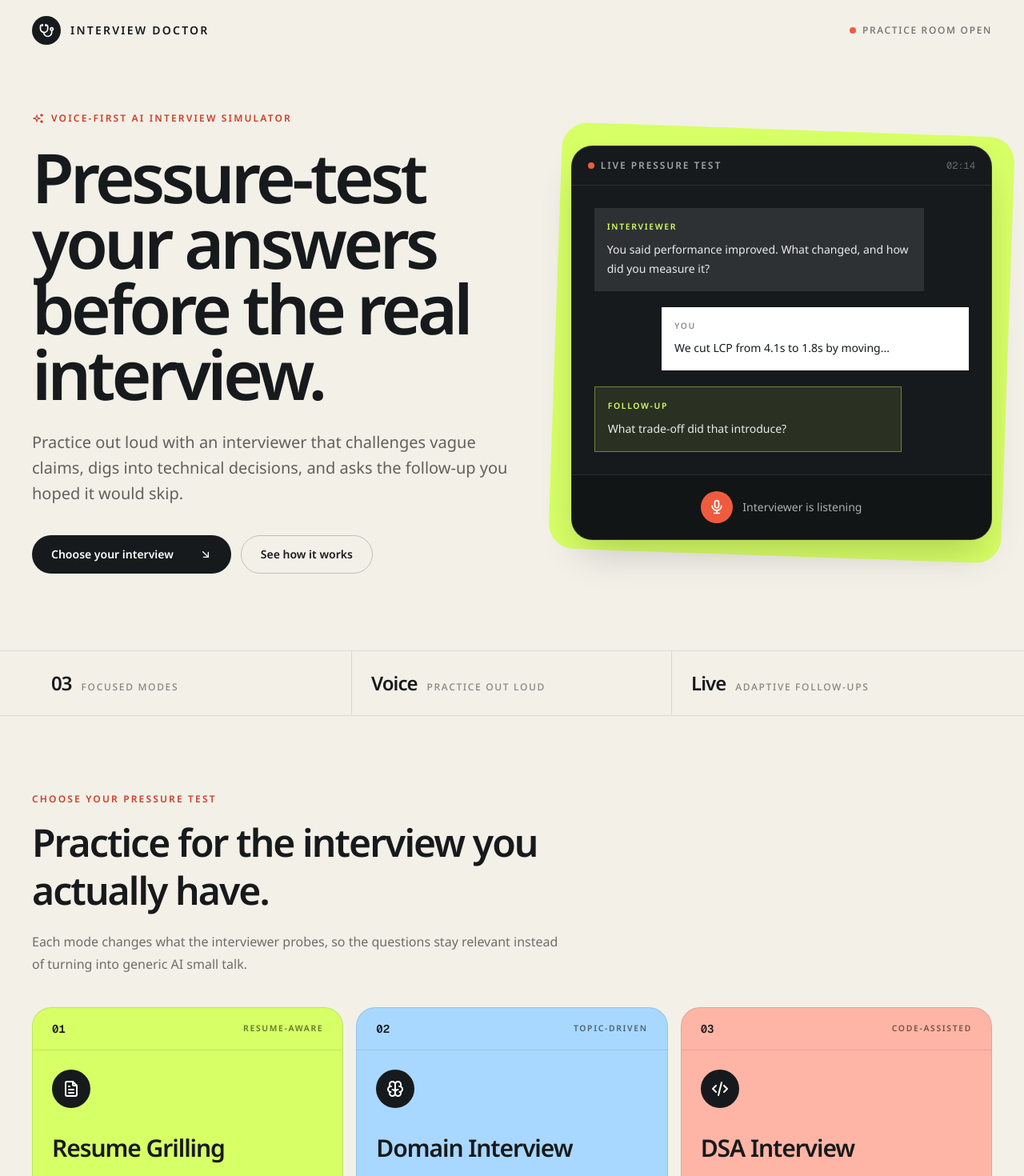
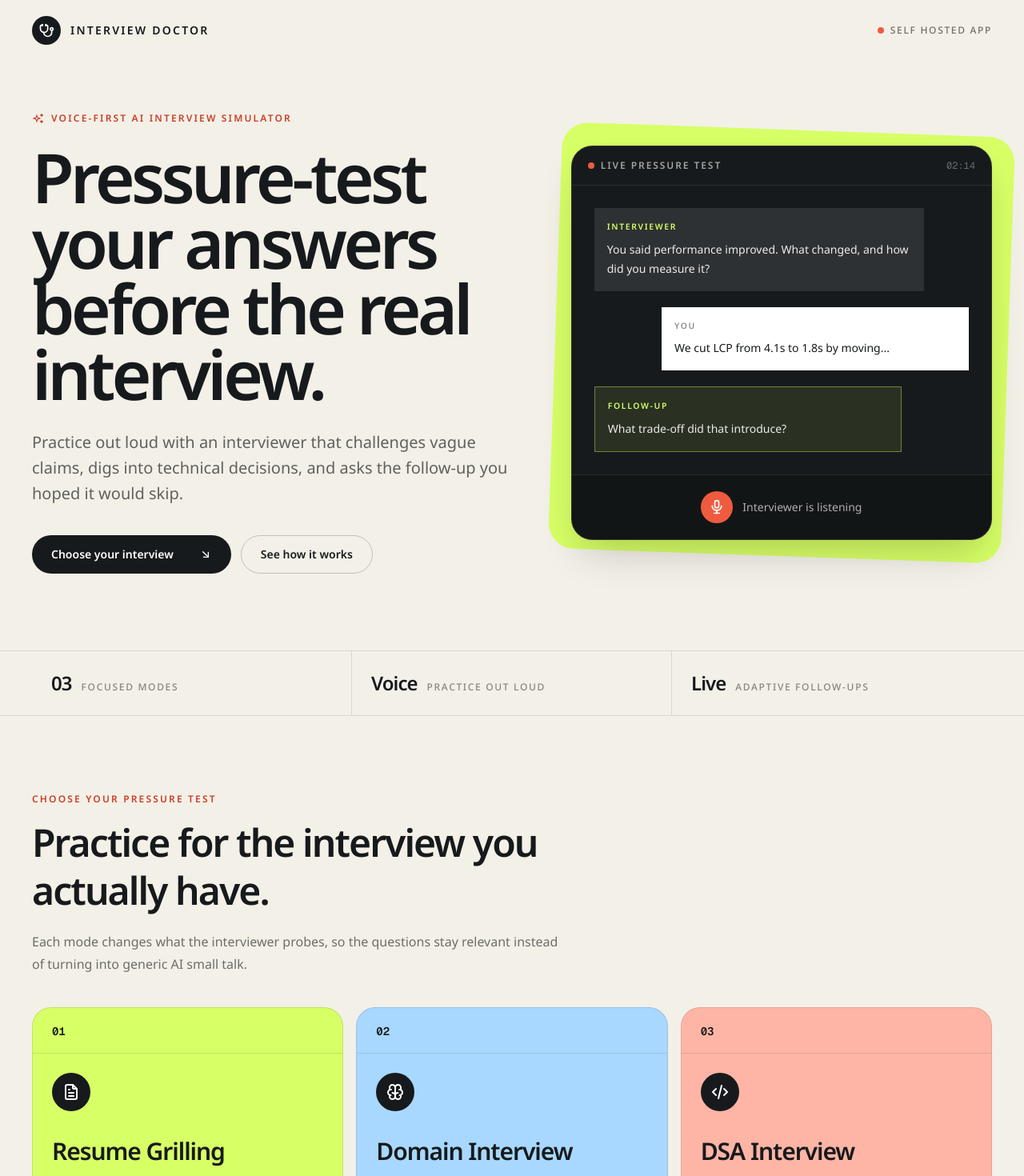
Before and after one commit to cs-siddhartha/interview-doctor, a Next.js app in the folder frontend/: page / in a window 1280 px wide. Shown: the top 1470 px of the page at 80% size. Built offline with nearby package versions, Linux system fonts and the light colour scheme.

Commit message:
refactor(ui): simplify interview labels and setup copy

```diff
--- a/frontend/components/interview/landing-header.tsx
+++ b/frontend/components/interview/landing-header.tsx
@@ -22,7 +22,7 @@ export function LandingHeader() {
         </Link>
         <span className="hidden items-center gap-2 text-xs font-medium uppercase tracking-[0.14em] text-black/55 sm:flex">
           <span className="size-2 rounded-full bg-[#ef5b3f]" />
-          Practice room open
+          Self hosted app
         </span>
       </nav>
 
--- a/frontend/components/interview/mode-card.tsx
+++ b/frontend/components/interview/mode-card.tsx
@@ -19,12 +19,9 @@ export function ModeCard({ mode }: ModeCardProps) {
     <article
       className={`group flex min-h-[420px] flex-col overflow-hidden rounded-[1.5rem] border border-black/10 ${presentation.surface}`}
     >
-      <div className="flex items-center justify-between border-b border-black/10 px-6 py-4">
+      <div className="border-b border-black/10 px-6 py-4">
         <span className="font-mono text-sm font-semibold">
           {presentation.number}
-        </span>
-        <span className="text-[0.65rem] font-semibold uppercase tracking-[0.16em] text-black/55">
-          {mode.signal}
         </span>
       </div>
 
--- a/frontend/components/interview/session-page.tsx
+++ b/frontend/components/interview/session-page.tsx
@@ -57,7 +57,7 @@ export function SessionPage({
             <div className={isDsa ? "grid gap-6 2xl:grid-cols-[1fr_400px]" : ""}>
               <SessionTurnPanel
                 modeId={mode.mode}
-                modeSignal={mode.signal}
+                modeTitle={mode.title}
                 sessionId={sessionId}
                 initialState={sessionState}
                 initialTranscript={transcript}
@@ -122,9 +122,6 @@ function SessionHeader({
             <ModeIcon className="size-6" aria-hidden="true" />
           </span>
           <div>
-            <p className="mb-1 text-[0.65rem] font-semibold uppercase tracking-[0.16em] text-black/45">
-              {mode.signal}
-            </p>
             <h1 className="text-3xl font-semibold tracking-[-0.04em] sm:text-4xl">
               {mode.title}
             </h1>
--- a/frontend/components/interview/session-turn-panel.tsx
+++ b/frontend/components/interview/session-turn-panel.tsx
@@ -9,7 +9,7 @@ import { type InterviewModeId } from "@/lib/interview-options";
 import { type TranscriptTurn } from "@/lib/schemas/session";
 
 type SessionTurnPanelProps = {
-  modeSignal: string;
+  modeTitle: string;
   modeId: InterviewModeId;
   sessionId: string;
   initialState: string;
@@ -19,7 +19,7 @@ type SessionTurnPanelProps = {
 };
 
 export function SessionTurnPanel({
-  modeSignal,
+  modeTitle,
   modeId,
   sessionId,
   initialState,
@@ -48,7 +48,7 @@ export function SessionTurnPanel({
     <div className="space-y-6">
       <VoiceSessionPanel
         modeId={modeId}
-        modeSignal={modeSignal}
+        modeTitle={modeTitle}
         question={
           session.hasStarted
             ? session.currentQuestion ?? SESSION_COPY.waitingForQuestionMessage
--- a/frontend/components/interview/session/voice-session-panel.tsx
+++ b/frontend/components/interview/session/voice-session-panel.tsx
@@ -19,7 +19,7 @@ import { StatusMetric } from "./status-metric";
 
 type VoiceSessionPanelProps = {
   modeId: InterviewModeId;
-  modeSignal: string;
+  modeTitle: string;
   question: string;
   turnState: string;
   recorderState: RecorderState;
@@ -36,7 +36,7 @@ type VoiceSessionPanelProps = {
 
 export function VoiceSessionPanel({
   modeId,
-  modeSignal,
+  modeTitle,
   question,
   turnState,
   recorderState,
@@ -72,7 +72,7 @@ export function VoiceSessionPanel({
           />
           <StatusMetric
             label={SESSION_COPY.metrics.mode.label}
-            value={modeSignal}
+            value={modeTitle}
             tone="dark"
           />
           <StatusMetric
--- a/frontend/components/interview/setup/setup-fields.tsx
+++ b/frontend/components/interview/setup/setup-fields.tsx
@@ -52,13 +52,8 @@ function ResumeSetupFields() {
         </Label>
         <span className="flex min-h-44 flex-col items-center justify-center gap-3 rounded-2xl border border-dashed border-black/20 bg-[#f7f5ef] px-4 py-7 text-center">
           <IconFileUpload className="size-8 text-muted-foreground" />
-          <span className="grid gap-1">
-            <span className="text-sm font-medium">
-              {RESUME_SETUP_FIELDS.file.uploadTitle}
-            </span>
-            <span className="text-sm text-muted-foreground">
-              {RESUME_SETUP_FIELDS.file.uploadDescription}
-            </span>
+          <span className="text-sm font-medium">
+            {RESUME_SETUP_FIELDS.file.uploadTitle}
           </span>
           <Input
             id={RESUME_SETUP_FIELDS.file.name}
--- a/frontend/components/interview/setup/setup-header.tsx
+++ b/frontend/components/interview/setup/setup-header.tsx
@@ -39,12 +39,9 @@ export function SetupHeader({ mode }: SetupHeaderProps) {
       <div
         className={`overflow-hidden rounded-[2rem] border border-black/10 ${presentation.surface}`}
       >
-        <div className="flex items-center justify-between border-b border-black/10 px-6 py-4">
+        <div className="border-b border-black/10 px-6 py-4">
           <span className="font-mono text-sm font-semibold">
             {presentation.number}
-          </span>
-          <span className="text-[0.65rem] font-semibold uppercase tracking-[0.18em] text-black/55">
-            {mode.signal}
           </span>
         </div>
         <div className="grid gap-8 px-6 py-8 sm:px-9 sm:py-10 lg:grid-cols-[auto_1fr_320px] lg:items-end">
--- a/frontend/constants/interview-modes.ts
+++ b/frontend/constants/interview-modes.ts
@@ -4,7 +4,6 @@ export const RESUME_MODE = {
   id: INTERVIEW_MODE_IDS[0],
   title: "Resume Grilling",
   setupPath: "/resume/setup",
-  signal: "Resume-aware",
   description:
     "Upload a resume and let the interviewer challenge claims, projects, and experience depth.",
 } as const;
@@ -13,7 +12,6 @@ export const DOMAIN_MODE = {
   id: INTERVIEW_MODE_IDS[1],
   title: "Domain Interview",
   setupPath: "/domain/setup",
-  signal: "Topic-driven",
   description:
     "Choose a role, skill, or topic and run a focused conversational interview.",
 } as const;
@@ -22,7 +20,6 @@ export const DSA_MODE = {
   id: INTERVIEW_MODE_IDS[2],
   title: "DSA Interview",
   setupPath: "/dsa/setup",
-  signal: "Code-assisted",
   description:
     "Pick a data structures topic and practice explaining a solution while coding.",
 } as const;
--- a/frontend/constants/setup.ts
+++ b/frontend/constants/setup.ts
@@ -9,7 +9,6 @@ export const RESUME_SETUP_FIELDS = {
     name: FORM_FIELD_NAMES.resume,
     accept: ".pdf,.doc,.docx",
     uploadTitle: "Upload placeholder",
-    uploadDescription: "PDF or DOCX parsing will be added in a later chunk.",
   },
   targetRole: {
     label: "Target role",
--- a/frontend/lib/interview-options.ts
+++ b/frontend/lib/interview-options.ts
@@ -32,7 +32,6 @@ export type InterviewMode = {
   description: string;
   highlights: readonly string[];
   icon: Icon;
-  signal: string;
 };
 
 export const providerOptions: Record<ProviderFieldId, ProviderOption[]> = {
@@ -53,7 +52,6 @@ export const interviewModes: InterviewMode[] = [
     description: RESUME_MODE.description,
     highlights: ["Project claims", "Ownership depth", "Impact metrics"],
     icon: IconFileText,
-    signal: RESUME_MODE.signal,
   },
   {
     title: DOMAIN_MODE.title,
@@ -62,7 +60,6 @@ export const interviewModes: InterviewMode[] = [
     description: DOMAIN_MODE.description,
     highlights: ["Core concepts", "Trade-off analysis", "Role depth"],
     icon: IconBrain,
-    signal: DOMAIN_MODE.signal,
   },
   {
     title: DSA_MODE.title,
@@ -71,7 +68,6 @@ export const interviewModes: InterviewMode[] = [
     description: DSA_MODE.description,
     highlights: ["Problem solving", "Complexity", "Clear explanation"],
     icon: IconCode,
-    signal: DSA_MODE.signal,
   },
 ];
 
```
